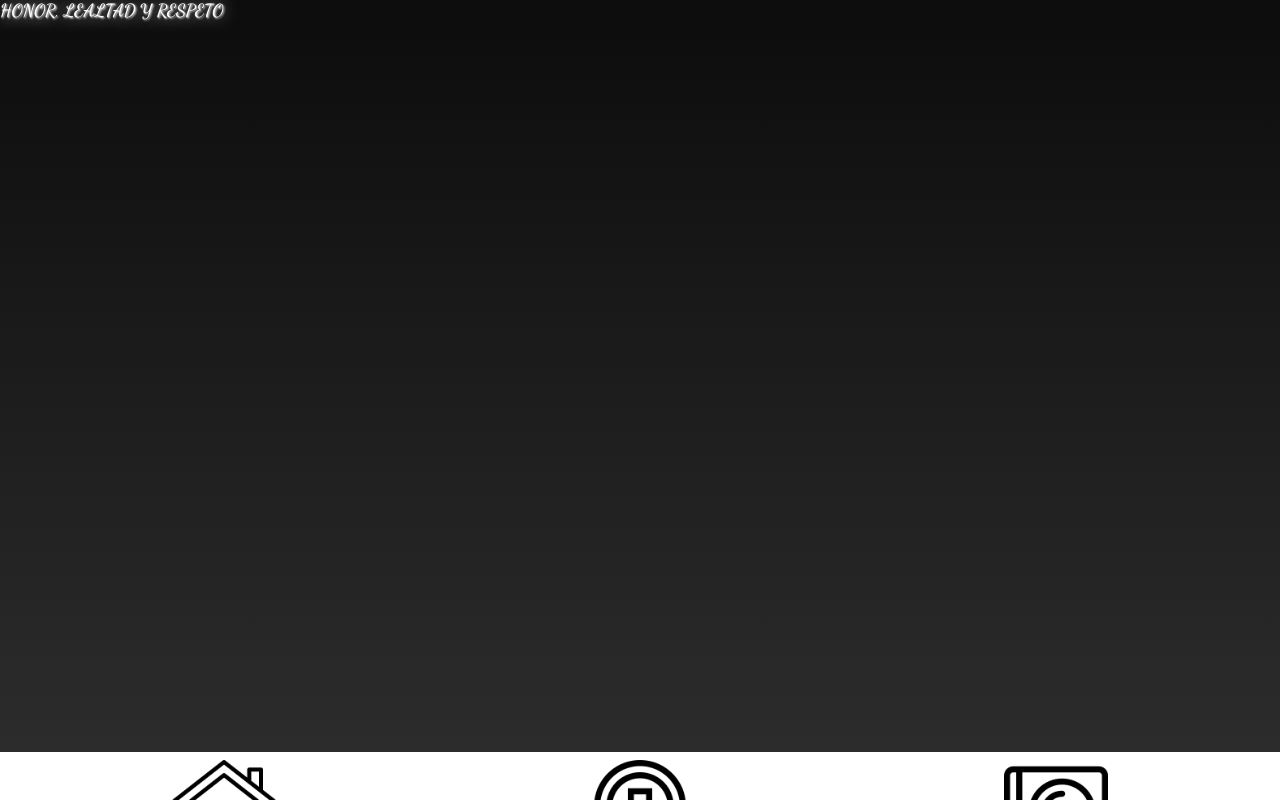
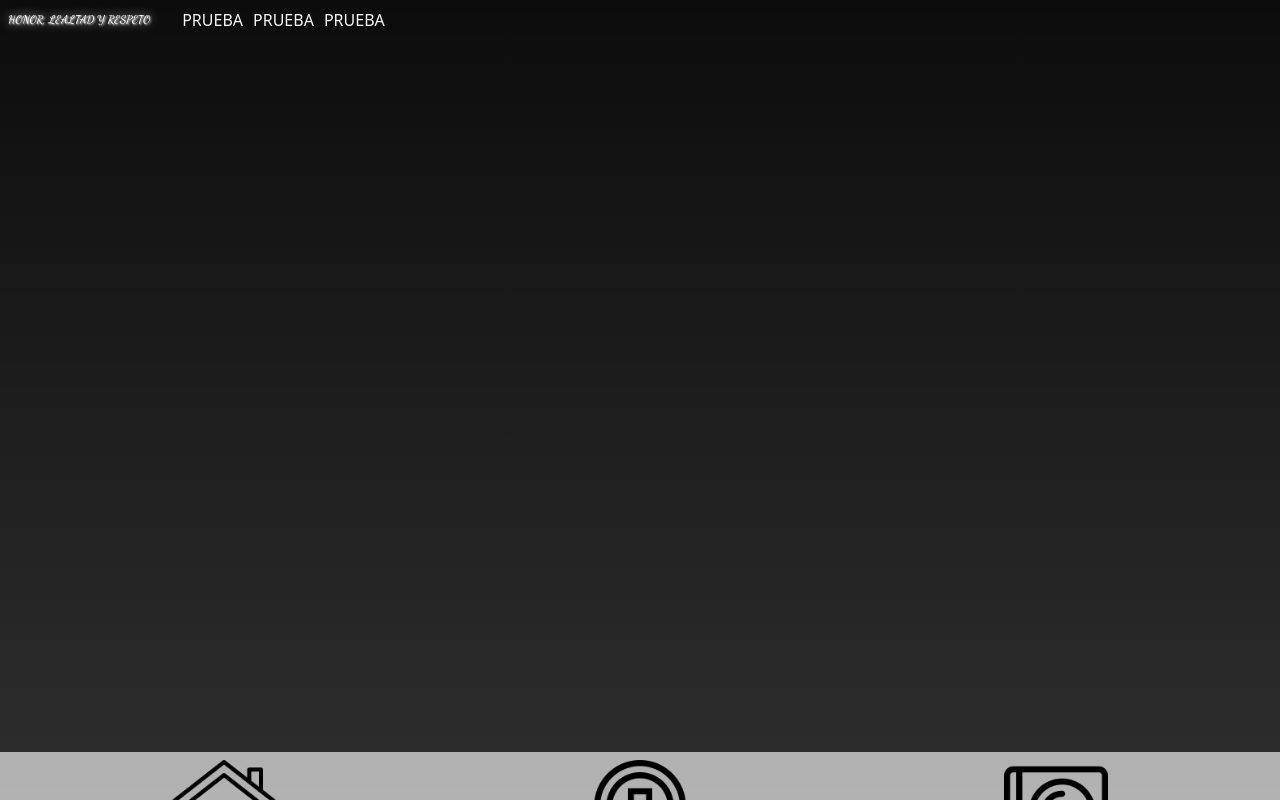
Before and after one commit to jose-advh/arcangel_web, a website: page index.html in a window 1280 px wide. Drawn offline with nearby package versions, Linux system fonts and the light colour scheme.

Commit message:
Cambios en el aside y navbar

```diff
--- a/css/styles.css
+++ b/css/styles.css
@@ -5,6 +5,33 @@
     text-decoration: none !important;
     color: black !important;
 }
+
+.header {
+    display: flex;
+    align-items: center;
+}
+
+.header__navegacion {
+    display: flex;
+    align-items: center;
+}
+
+
+.header__texto {
+    font-weight: 600 !important;
+    font-size: .7rem;
+    margin: auto;
+    font-family: "Dancing Script", cursive !important;
+    text-shadow: 1px 1px 2px white, 0 0 1em white, 0 0 0.2em black;
+    color: white !important;
+}
+
+.header__lista {
+    display: flex;
+    margin: auto;
+    gap: 10px;
+}
+
 
 
 /* Main */
@@ -17,14 +44,6 @@
     height: 100vh;
     align-content: center;
 
-}
-
-.header__texto {
-    font-weight: 600 !important;
-    font-size: 1.1rem;
-    font-family: "Dancing Script", cursive !important;
-    text-shadow: 1px 1px 2px white, 0 0 1em white, 0 0 0.2em black;
-    color: white !important;
 }
 
 .main__contenido {
@@ -43,6 +62,6 @@
     position: fixed;
     width: 100%;
     height: 3rem;
-    background-color: white;
+    background-color: rgba(255, 255, 255, 0.63);
     bottom: 0%;
 }
--- a/index.html
+++ b/index.html
@@ -14,8 +14,16 @@
         </nav>
     </header>
     <main class="main">
-        <header class="position-fixed w-100">
-            <h1 class="header__texto">HONOR, LEALTAD Y RESPETO</h1>
+        <header class="header position-fixed w-100 p-2">
+
+                <nav class="header__navegacion">
+                    <h1 class="header__texto">HONOR, LEALTAD Y RESPETO</h1>
+                    <ul class="header__lista">
+                        <li><a href="#" class="header__item text-light">PRUEBA</a></li>
+                        <li><a href="#" class="header__item text-light">PRUEBA</a></li>
+                        <li><a href="#" class="header__item text-light">PRUEBA</a></li>
+                    </ul>
+                </nav>
         </header>
         <section class="main__principal justify-content-center aling-items-center">
 
```
